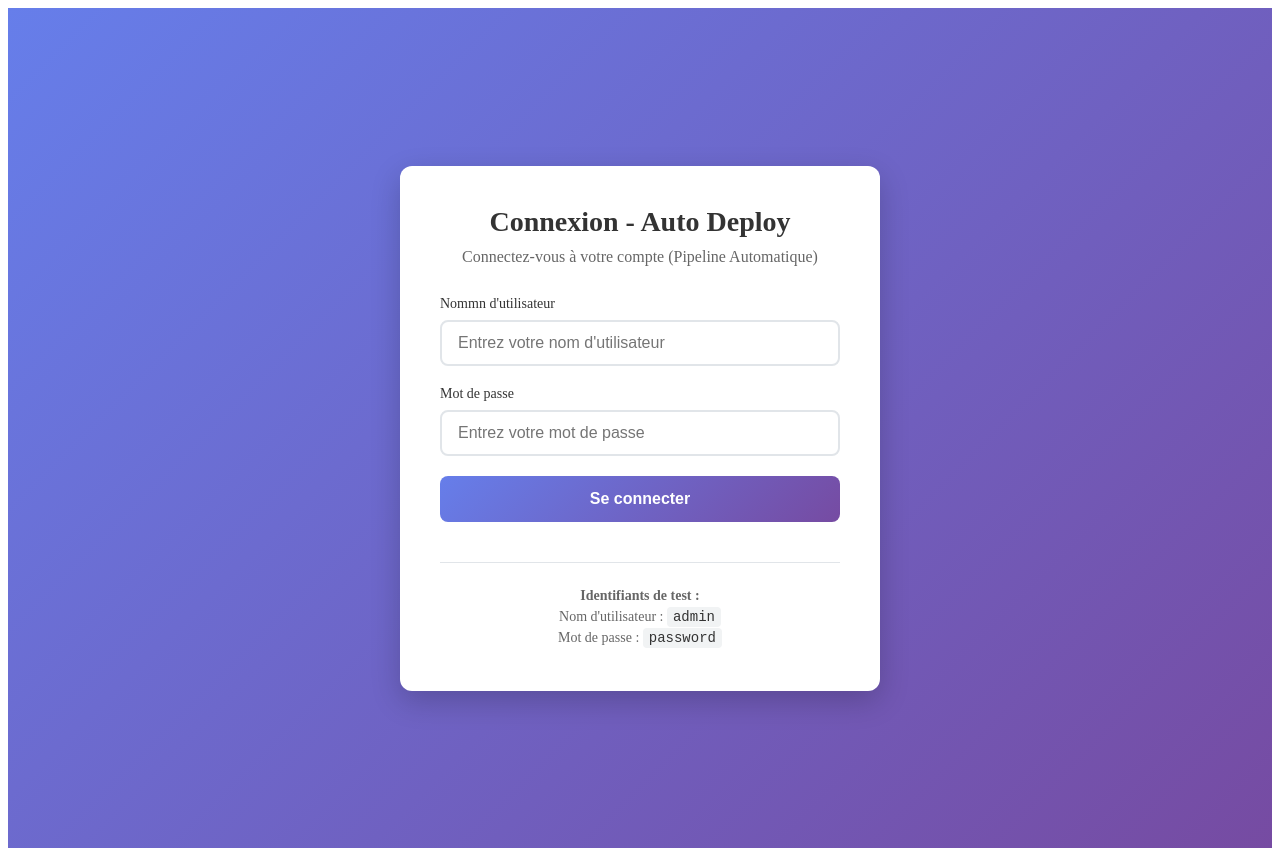
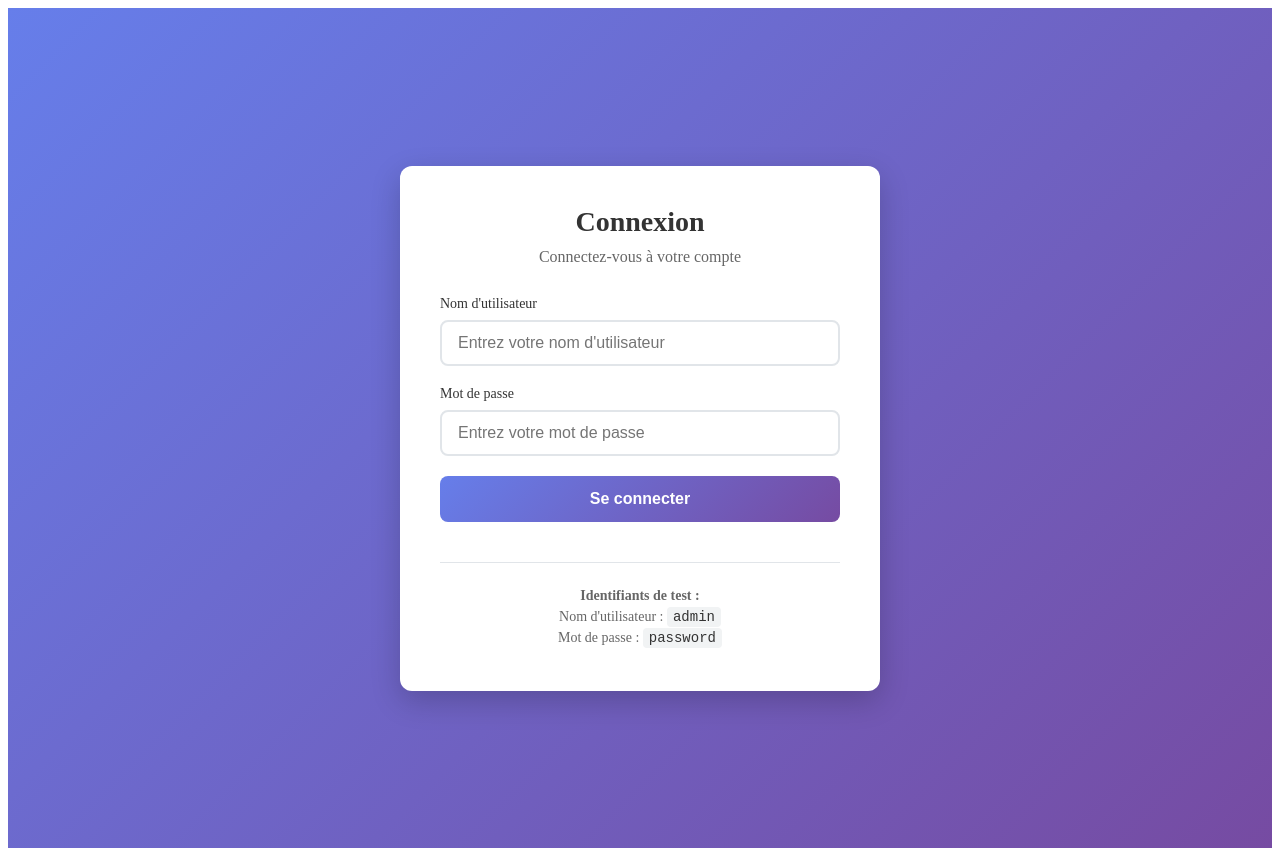
Before and after one commit to wbenhamid77/impressLola, an Angular app: page /login in a window 1280 px wide. Built offline with nearby package versions, Linux system fonts and the light colour scheme.

Commit message:
Test du pipeline automatique - Auto Deploy

```diff
--- a/src/app/components/login/login.component.html
+++ b/src/app/components/login/login.component.html
@@ -1,13 +1,13 @@
 <div class="login-container">
   <div class="login-card">
     <div class="login-header">
-      <h1>Connexion - Auto Deploy</h1>
-      <p>Connectez-vous à votre compte (Pipeline Automatique)</p>
+      <h1>Connexion</h1>
+      <p>Connectez-vous à votre compte</p>
     </div>
 
     <form (ngSubmit)="onSubmit()" class="login-form">
       <div class="form-group">
-        <label for="username">Nommn d'utilisateur</label>
+        <label for="username">Nom d'utilisateur</label>
         <input
           type="text"
           id="username"
```
